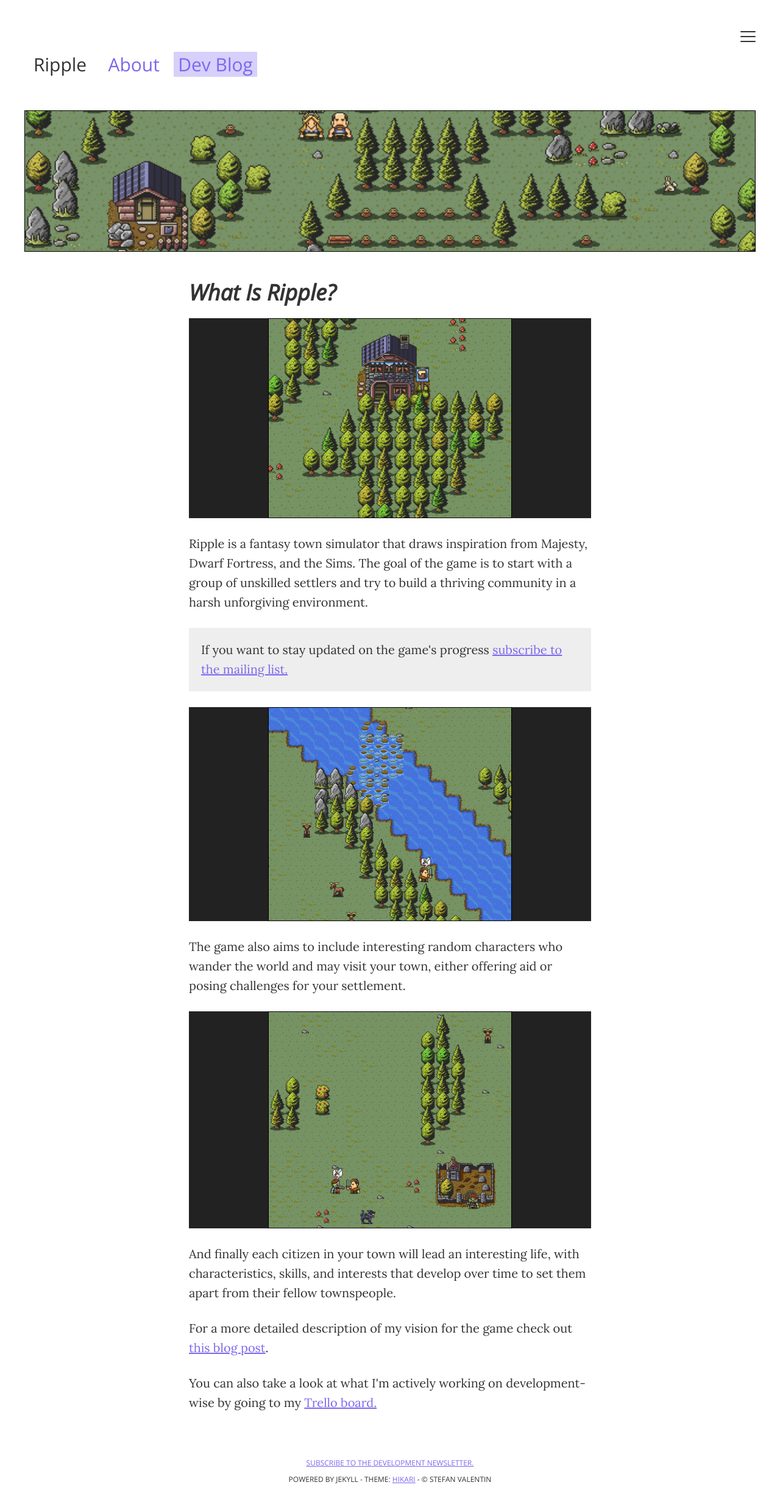
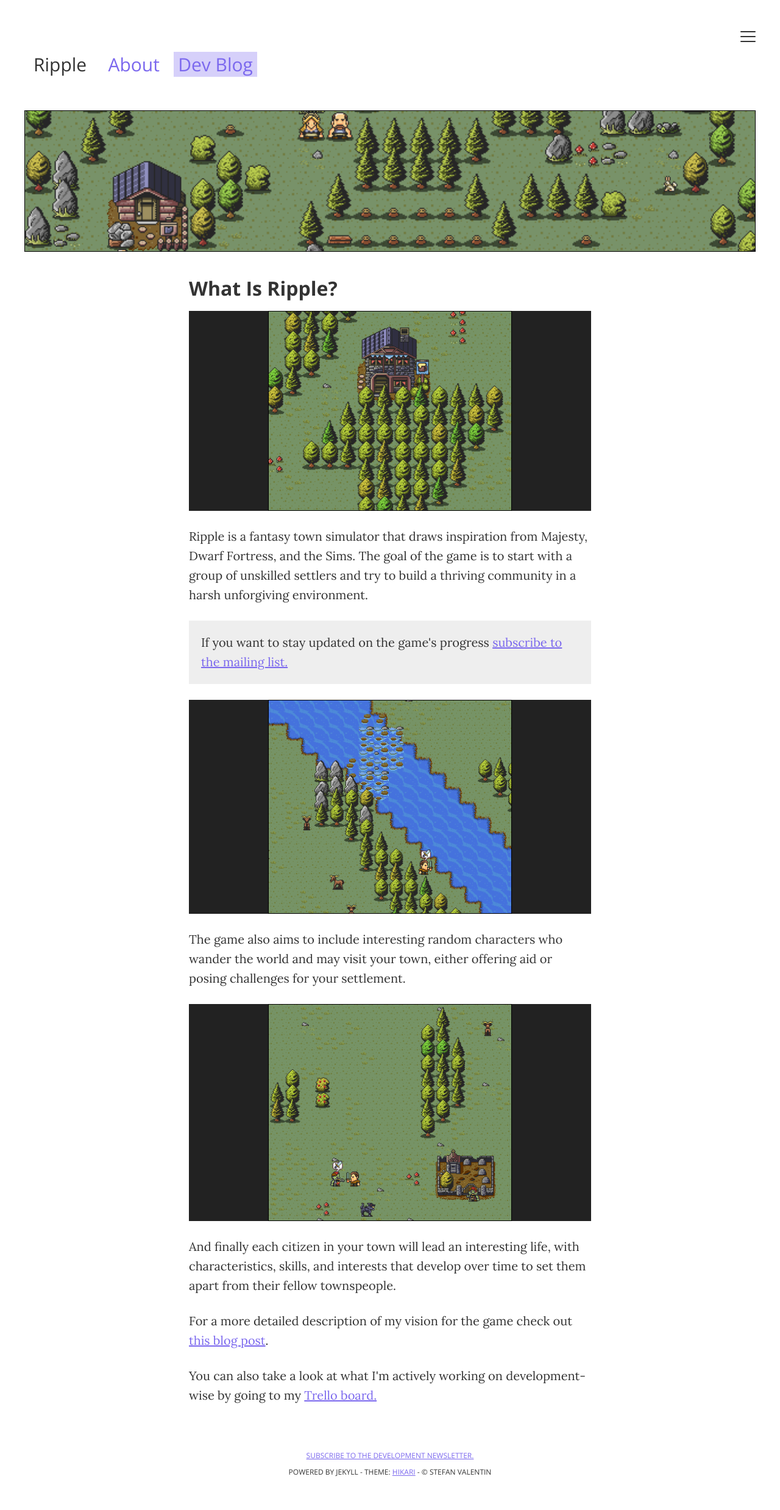
Before and after one commit to trash/trash.github.io, a Jekyll site: the page built from index.html, in a window 1280 px wide. Shown: the whole page at 61% size. Built offline with Jekyll 4.4.1, drawn with Linux system fonts in a browser that asks for light colours.

Commit message:
Fixed weird H2 style

```diff
--- a/css/main.scss
+++ b/css/main.scss
@@ -60,3 +60,8 @@
         margin-bottom: 8px;
     }
 }
+
+h2 {
+    font-size: 160%;
+    font-style: normal;
+}
```
